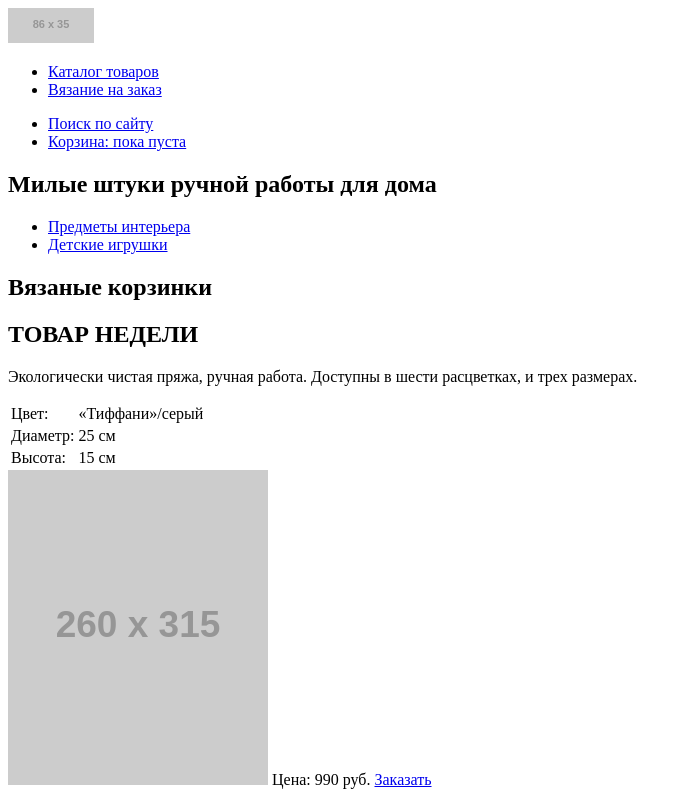
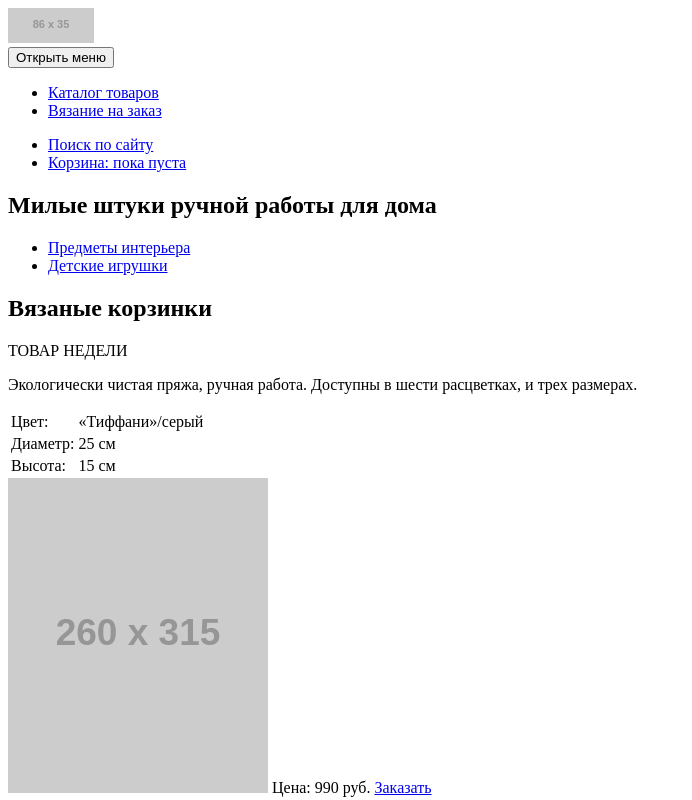
Before and after one commit to Kasgo/106387-mishka, a website: page source/index.html in a window 1280 px wide. Shown: the top 800 px of the page, without its empty margins (0-692 px from the left). Drawn offline with Linux system fonts and the light colour scheme; placeholder pictures from the web are drawn by us.

Commit message:
Доделывает index

```diff
--- a/source/index.html
+++ b/source/index.html
@@ -11,6 +11,8 @@
       </a>
 
       <nav class="main-nav">
+        <button class="main-nav__toggle" type="button">Открыть меню</button>
+          <div class="main-nav__wrapper">
           <ul class="main-nav__list site-list">
             <li class="site-list__item"><a href="catalog.html">Каталог товаров</a></li>
             <li class="site-list__item"><a href="form.html">Вязание на заказ</a></li>
@@ -23,6 +25,7 @@
               <a href="#" class="user-list__link user-list__link--cart">Корзина: пока пуста</a>
             </li>
           </ul>
+        </div>
       </nav>
     </header>
 
@@ -41,7 +44,7 @@
 
       <article class="product-of-week">
         <h1 class="product-of-week__title">Вязаные корзинки</h1>
-        <h2 class="product-of-week__title product-of-week__title--green">ТОВАР НЕДЕЛИ</h2>
+        <span class="product-of-week__mark product-of-week__mark--green">ТОВАР НЕДЕЛИ</span>
         <p class="product-of-week__text">Экологически чистая пряжа, ручная работа. Доступны в шести расцветках, и трех размерах.</p>
         <table class="product-of-week__features">
           <tr class="product-of-week__feature">
```
Lines whose indentation alone changed are shown as unchanged.
